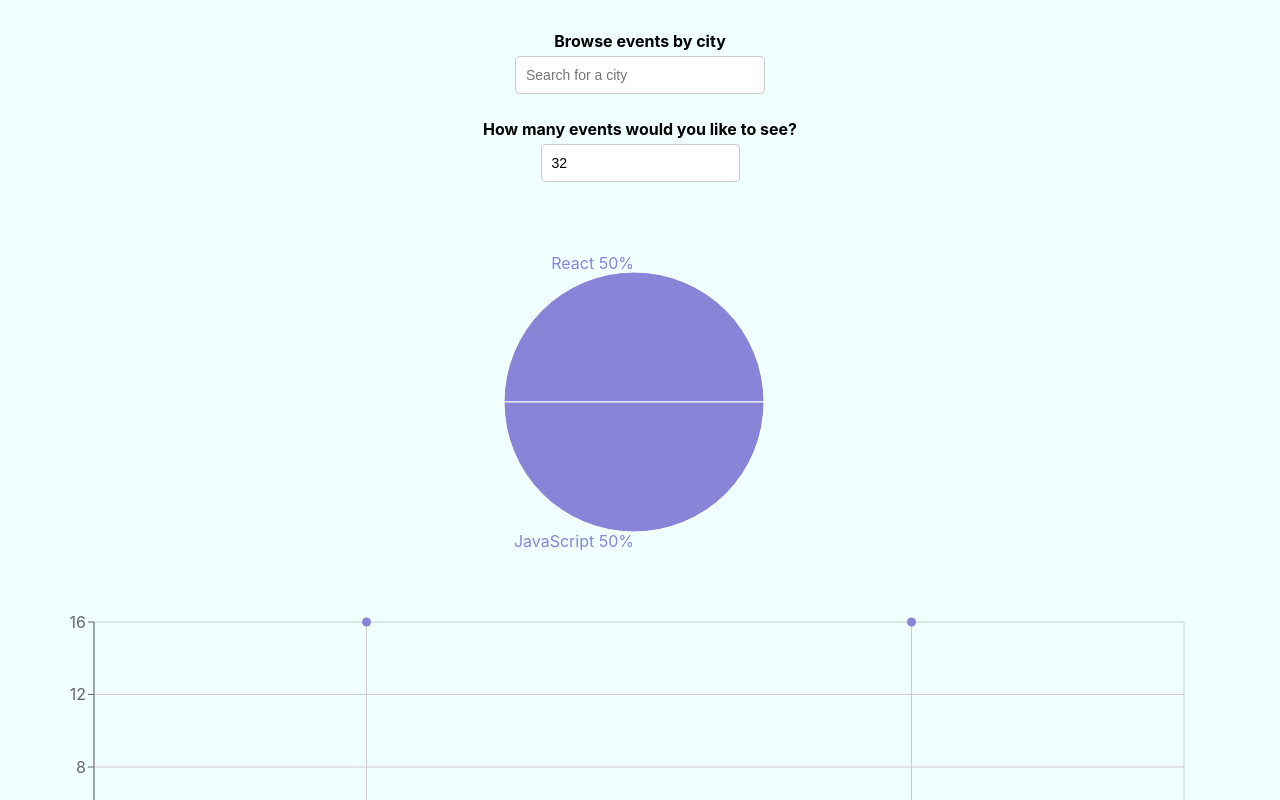
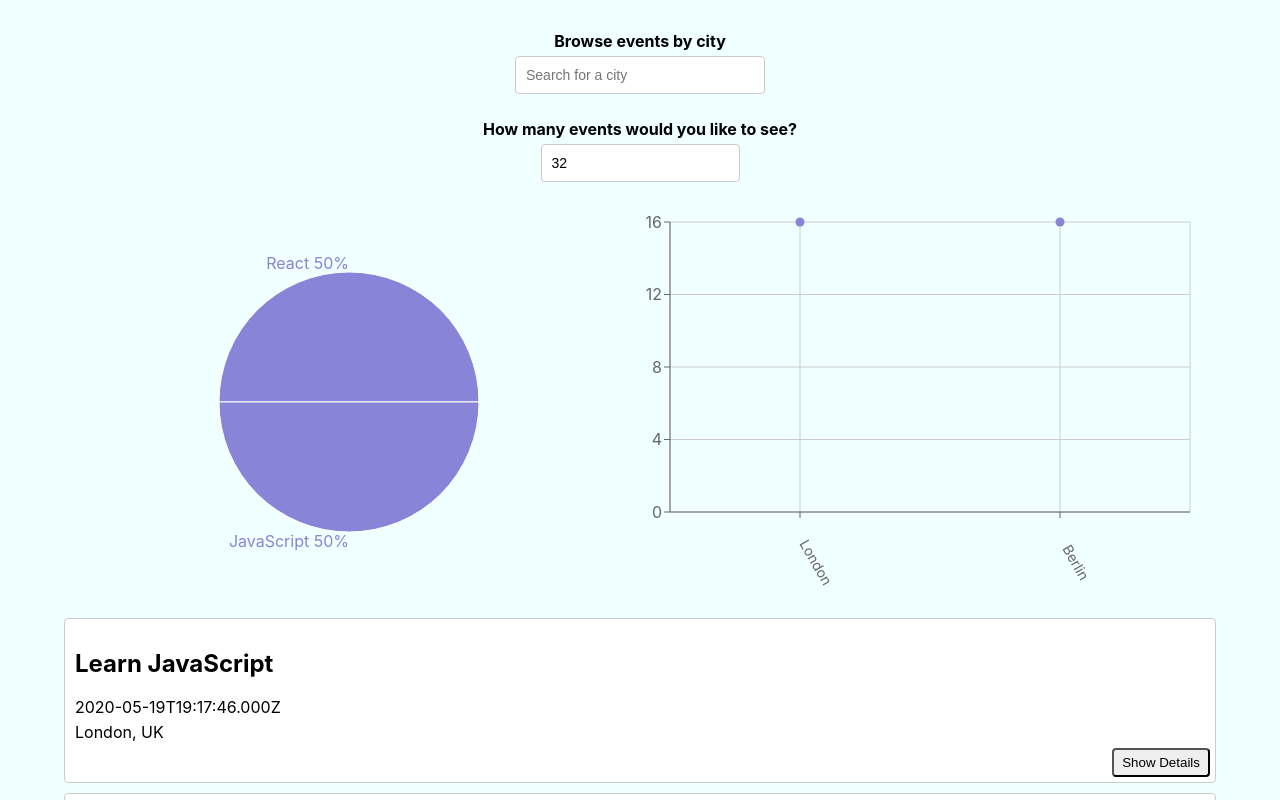
Before and after one commit to RParker505/meet, a React (Create React App) app: page / in a window 1280 px wide. Shown: the top 800 px of the page. Built offline with nearby package versions, Linux system fonts and the light colour scheme; what atatus-spa would draw is missing.

Commit message:
Add styling to place charts side by side

```diff
--- a/src/App.css
+++ b/src/App.css
@@ -98,3 +98,14 @@
   width: 250px;
   z-index: 1000;
 }
+
+.charts-container {
+  display: grid;
+  grid-template-columns: 1fr 1fr;
+}
+
+@media (max-width: 768px) {
+  .charts-container {
+    grid-template-columns: 1fr;
+  }
+}
```
